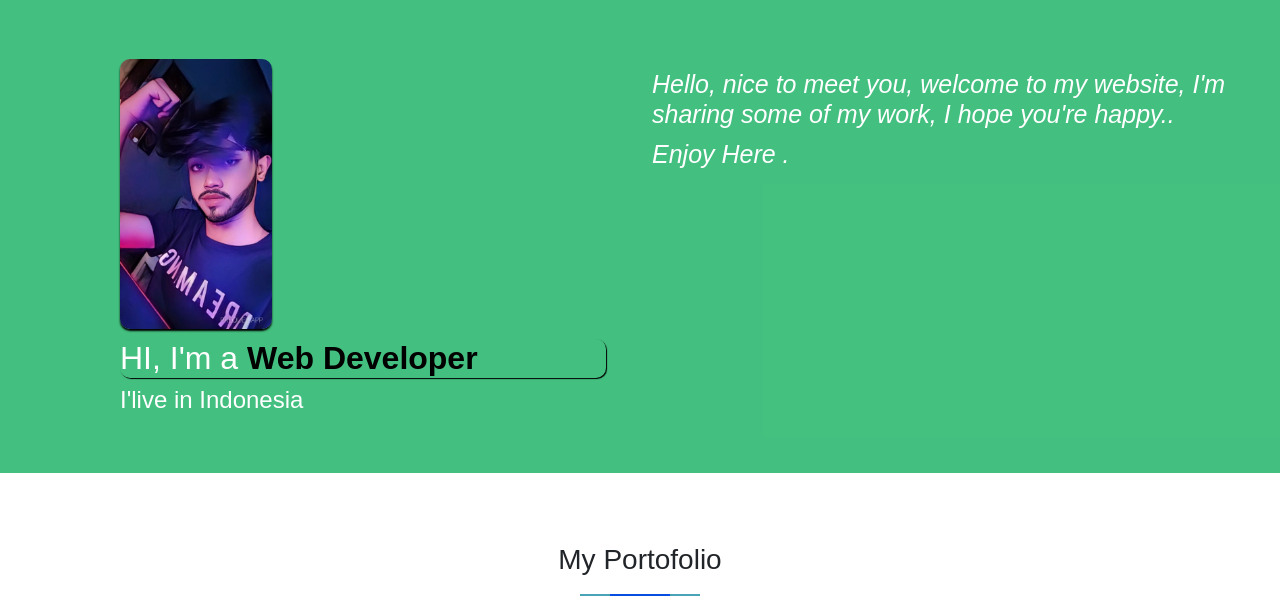
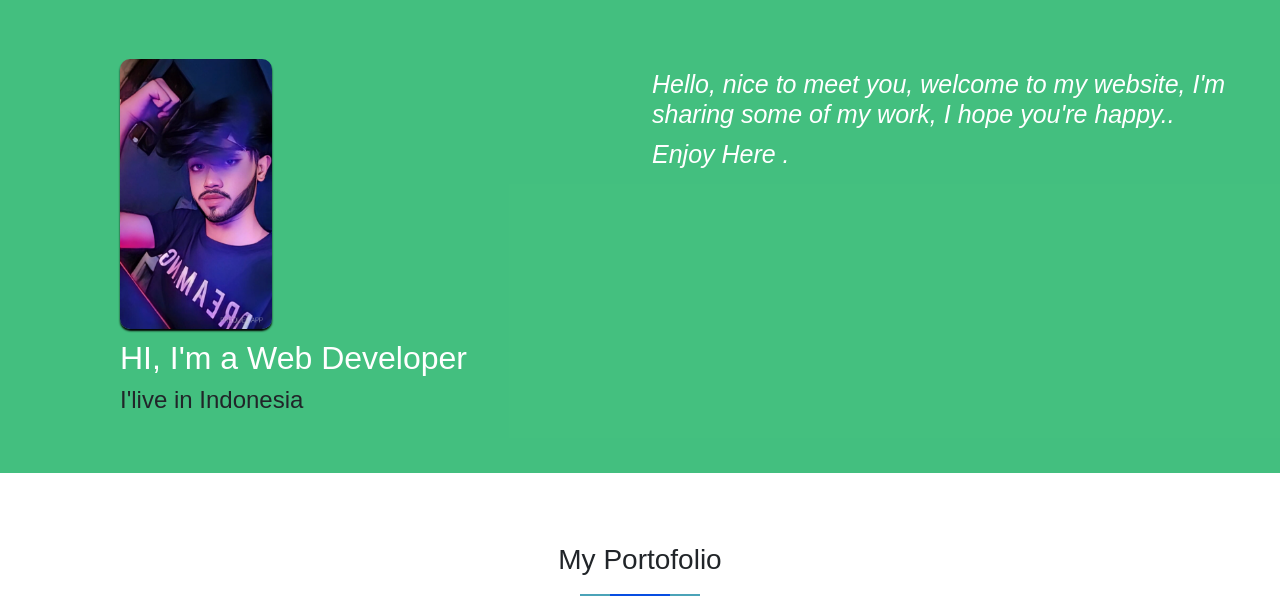
Before and after one commit to Farhannovaal/farhannovaal, a PHP site: page / in a window 1280 px wide. Shown: the part 71-678 px from the top of the page. Run offline with PHP 8.4, Linux system fonts and the light colour scheme.

Commit message:
responsive header

```diff
--- a/css.css
+++ b/css.css
@@ -57,20 +57,7 @@ body{
         content: "";
         clear:both;
     }
-    .img-index h2{
-        width: 80%;
-        border-radius: 10px;
 
-        padding-left:;
-        color: black;
-        background-color: rgb(121, 176, 95, 0.);
-        box-shadow: 1px 1px 1px black;
-    }.img-index h4{
-        color: white;
-    }.img-index span{
-        color: black;
-        font-weight: bold;
-    }
 
     .mobile{
         float:right;
@@ -514,10 +501,7 @@ body{
                 width: 100%;
             }.navbar-porto{
                 width: 90%;
-            }.img-index {
-                width: 80%;
-            }.img-index span{
-                font-size: 20px;
+
             }
             }
             @media (max-width: 992px){
@@ -546,9 +530,5 @@ body{
                     margin-top: 50px;
                 }.banner{
                     width:100%;
-                }.img-index {
-                    width: 80%;
-                }.img-index span{
-                    font-size: 20px;
                 }
                 }
--- a/index.html
+++ b/index.html
@@ -43,7 +43,7 @@
     <section class="banner">
 
         <div class="row">
-            <div class="col-lg-6 col-md-4 col-sm-10 img-index">
+            <div class="col-lg-6 col-md-12 col-sm-10 img-index">
                     <img src="img/bahan3.jpg" alt="">
                     <h2> HI, I'm a <span class="test-profile"></span></h2>
                     <h4>  I'live in Indonesia </h4>
```
